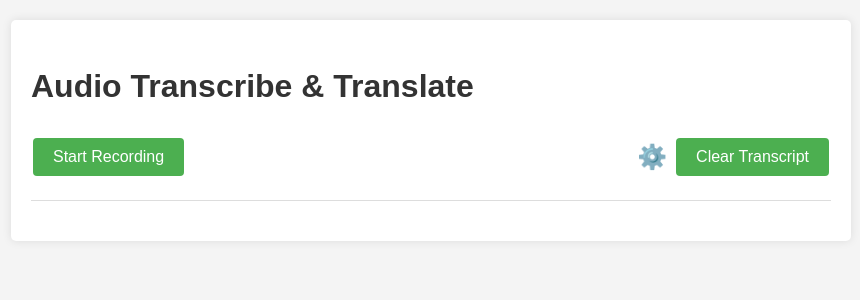
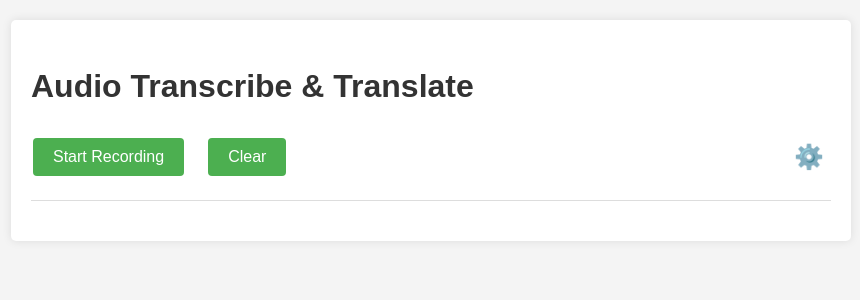
Before and after one commit to jayrinaldime/open-subtitles, a FastAPI app: page / in a window 1280 px wide. Shown: the top 300 px of the page, without its empty margins (209-1069 px from the left). Run offline with FastAPI, Linux system fonts and the light colour scheme.

Commit message:
The changes you've requested have been successfully implemented. Here's a summary of the modifications:
1. I moved the clear button inside the "recording-controls" div, placing it next to the record button.
2. I changed the text of the clear button from "Clear Transcript" to "Clear".
3. The settings button remains separate from the recording controls.

These changes should improve the user interface by grouping related controls together and making the clear function more concise. The new layout provides a more compact and intuitive control panel for users.

Is there anything else you'd like to modify or improve in the HTML structure or functionality?

```diff
--- a/templates/index.html
+++ b/templates/index.html
@@ -12,9 +12,9 @@
          <div class="controls">
              <div class="recording-controls">
                  <button id="toggleRecording">Start Recording</button>
+                 <button id="clearTranscript">Clear</button>
              </div>
              <button id="settingsButton" class="icon-button">⚙️</button>
-             <button id="clearTranscript">Clear Transcript</button>
          </div>
          <div id="settingsPanel" class="settings-panel" style="display: none;">
              <h2>Settings</h2>
```
